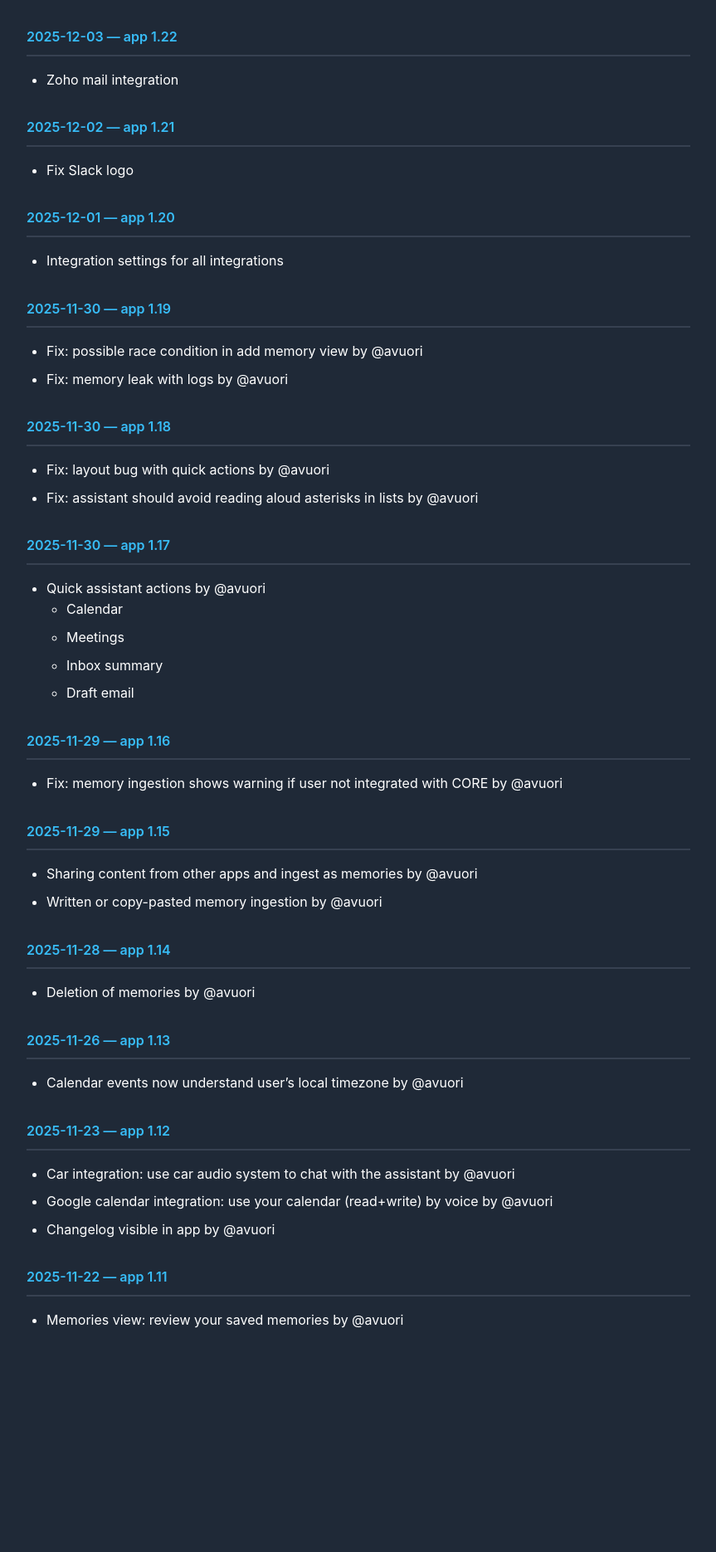
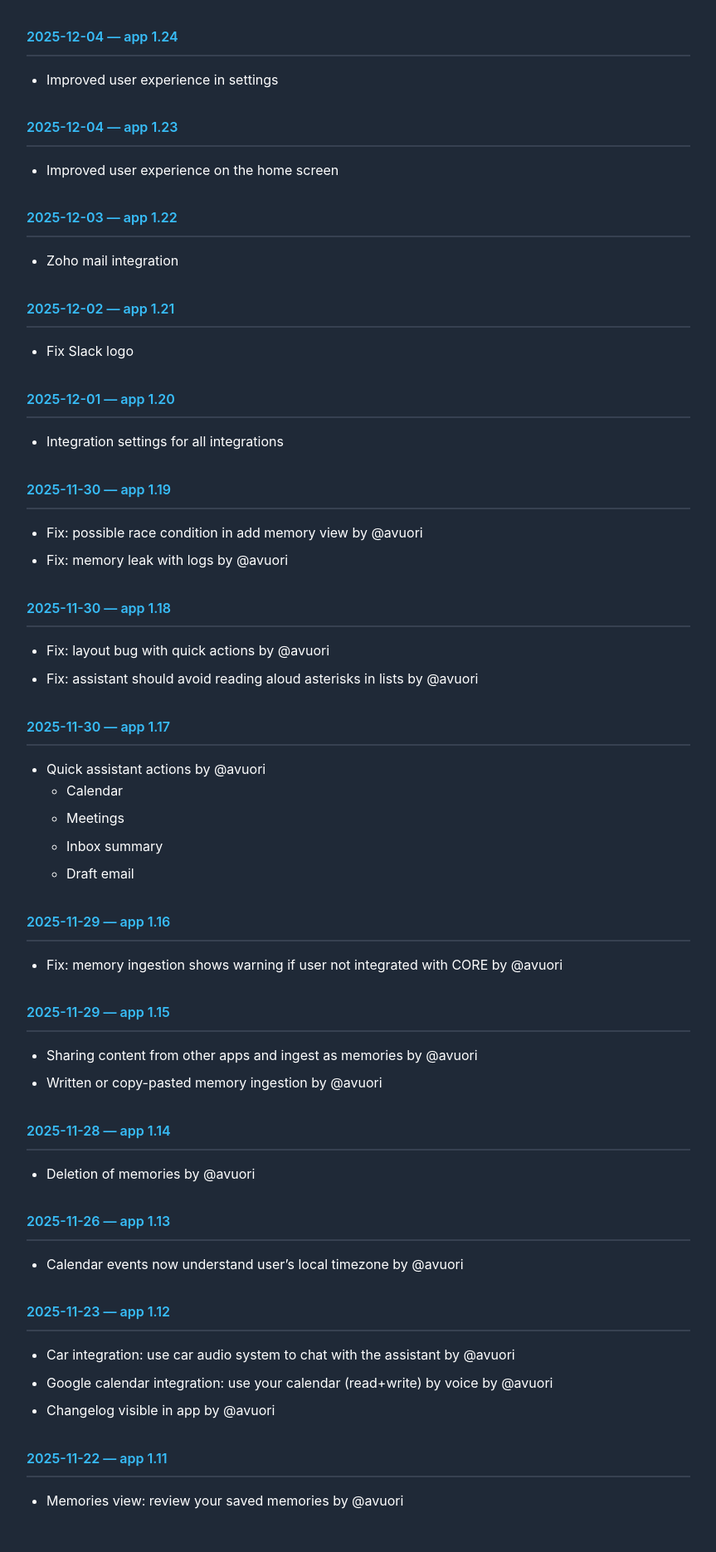
Before and after one commit to memory2-app/changelog, a Jekyll site: the page built from index.md, in a window 1280 px wide. Shown: the whole page at 83% size, without its empty margins (208-1071 px from the left). Built offline with Jekyll 4.4.1, drawn with Linux system fonts in a browser that asks for light colours; before the commit the page ends 1653 px from its top, so only the background shows below that.

Commit message:
2025-12-04

```diff
--- a/index.md
+++ b/index.md
@@ -2,6 +2,12 @@
 layout: default
 title: Memory2 Changelog
 ---
+
+# 2025-12-04 — app 1.24
+* Improved user experience in settings
+
+# 2025-12-04 — app 1.23
+* Improved user experience on the home screen
 
 # 2025-12-03 — app 1.22
 * Zoho mail integration
```
